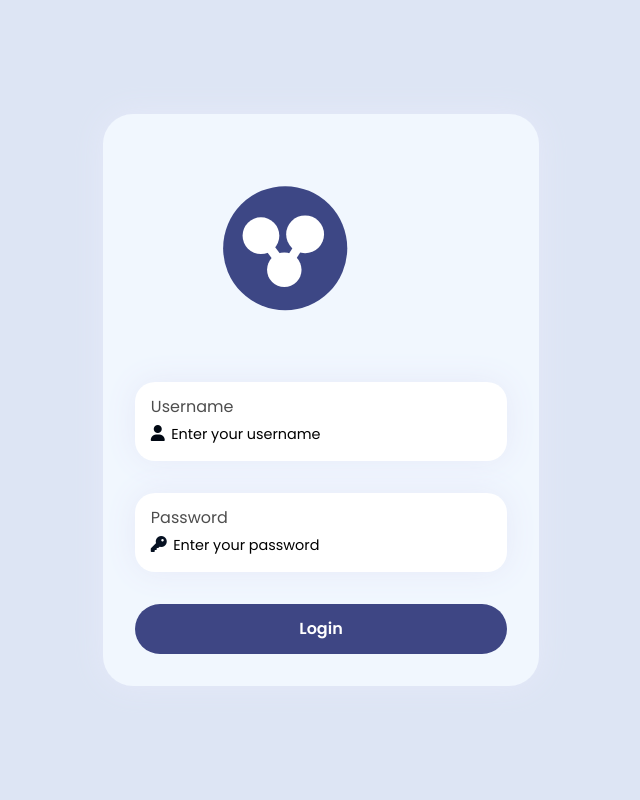
After one commit to ThienMAC/CRManagement, a Django app: page /hrmanagement/login in a window 1280 px wide. The commit adds this page. Shown: the whole page, without its empty margins (319-959 px from the left). Run offline with Django 4.2, Linux system fonts and the light colour scheme; some libraries are stand-ins or nearby versions.

Commit message:
update login page and edit

```diff
--- a/CRManagement/HRManagement/templates/HRManagement/employeeList.html
+++ b/CRManagement/HRManagement/templates/HRManagement/employeeList.html
@@ -75,7 +75,7 @@
                     class="button small red --jb-modal"
                     data-target="sample-modal"
                     type="button"
-                    href="#"
+                    href="{% url 'deleteEmployee' emp.id %}"
                   >
                     <span class="icon"><i class="mdi mdi-trash-can"></i></span>
                   </a>
--- a/CRManagement/HRManagement/templates/HRManagement/hr_main_template.html
+++ b/CRManagement/HRManagement/templates/HRManagement/hr_main_template.html
@@ -133,10 +133,7 @@
       {% endblock content %}
     <!-- Scripts below are for demo only -->
     <script type="text/javascript" src="{% static 'js/main.min.js' %}"></script>
-    <script
-      type="text/javascript"
-      src="{% static 'js/chart.sample.min.js' %}"
-    ></script>
+    <script type="text/javascript" src="{% static 'js/script.js' %}"></script>
 
     <!-- Icons below are for demo only. Feel free to use any icon pack. Docs: https://bulma.io/documentation/elements/icon/ -->
     <link
--- /dev/null
+++ b/CRManagement/HRManagement/templates/HRManagement/login.html
@@ -0,0 +1,77 @@
+{% load static %} {% block content %}
+
+
+<!DOCTYPE html>
+<html lang="en">
+
+<head>
+  <meta charset="UTF-8">
+  <title>CR Management</title>
+  <script type="module" src="https://unpkg.com/ionicons@5.5.2/dist/ionicons/ionicons.esm.js"></script>
+  <script nomodule src="https://unpkg.com/ionicons@5.5.2/dist/ionicons/ionicons.js"></script>
+  <link rel="stylesheet" href="https://cdnjs.cloudflare.com/ajax/libs/normalize/5.0.0/normalize.min.css">
+  <link rel='stylesheet'
+    href='https://fonts.googleapis.com/css2?family=Poppins:ital,wght@0,100;0,200;0,300;0,400;0,500;0,600;0,700;0,800;0,900;1,100;1,200;1,300;1,400;1,500;1,600;1,700;1,800;1,900&amp;display=swap'>
+
+<link rel="stylesheet" type="text/css" href="{% static 'css/stylelogin.css' %}" />
+<link rel="stylesheet" href="https://cdnjs.cloudflare.com/ajax/libs/font-awesome/6.4.2/css/all.min.css" integrity="sha512-z3gLpd7yknf1YoNbCzqRKc4qyor8gaKU1qmn+CShxbuBusANI9QpRohGBreCFkKxLhei6S9CQXFEbbKuqLg0DA==" crossorigin="anonymous" referrerpolicy="no-referrer" />
+
+</head>
+
+<body>
+  <!-- partial:index.partial.html -->
+  <div class="screen-1">
+    <svg class="logo" xmlns="http://www.w3.org/2000/svg" xmlns:xlink="http://www.w3.org/1999/xlink" version="1.1"
+      width="300" height="300" viewbox="0 0 640 480" xml:space="preserve">
+      <g transform="matrix(3.31 0 0 3.31 320.4 240.4)">
+        <circle
+          style="stroke: rgb(0,0,0); stroke-width: 0; stroke-dasharray: none; stroke-linecap: butt; stroke-dashoffset: 0; stroke-linejoin: miter; stroke-miterlimit: 4; fill: rgb(61,71,133); fill-rule: nonzero; opacity: 1;"
+          cx="0" cy="0" r="40"></circle>
+      </g>
+      <g transform="matrix(0.98 0 0 0.98 268.7 213.7)">
+        <circle
+          style="stroke: rgb(0,0,0); stroke-width: 0; stroke-dasharray: none; stroke-linecap: butt; stroke-dashoffset: 0; stroke-linejoin: miter; stroke-miterlimit: 4; fill: rgb(255,255,255); fill-rule: nonzero; opacity: 1;"
+          cx="0" cy="0" r="40"></circle>
+      </g>
+      <g transform="matrix(1.01 0 0 1.01 362.9 210.9)">
+        <circle
+          style="stroke: rgb(0,0,0); stroke-width: 0; stroke-dasharray: none; stroke-linecap: butt; stroke-dashoffset: 0; stroke-linejoin: miter; stroke-miterlimit: 4; fill: rgb(255,255,255); fill-rule: nonzero; opacity: 1;"
+          cx="0" cy="0" r="40"></circle>
+      </g>
+      <g transform="matrix(0.92 0 0 0.92 318.5 286.5)">
+        <circle
+          style="stroke: rgb(0,0,0); stroke-width: 0; stroke-dasharray: none; stroke-linecap: butt; stroke-dashoffset: 0; stroke-linejoin: miter; stroke-miterlimit: 4; fill: rgb(255,255,255); fill-rule: nonzero; opacity: 1;"
+          cx="0" cy="0" r="40"></circle>
+      </g>
+      <g transform="matrix(0.16 -0.12 0.49 0.66 290.57 243.57)">
+        <polygon
+          style="stroke: rgb(0,0,0); stroke-width: 0; stroke-dasharray: none; stroke-linecap: butt; stroke-dashoffset: 0; stroke-linejoin: miter; stroke-miterlimit: 4; fill: rgb(255,255,255); fill-rule: nonzero; opacity: 1;"
+          points="-50,-50 -50,50 50,50 50,-50 "></polygon>
+      </g>
+      <g transform="matrix(0.16 0.1 -0.44 0.69 342.03 248.34)">
+        <polygon
+          style="stroke: rgb(0,0,0); stroke-width: 0; stroke-dasharray: none; stroke-linecap: butt; stroke-dashoffset: 0; stroke-linejoin: miter; stroke-miterlimit: 4; fill: rgb(255,255,255); fill-rule: nonzero; opacity: 1;"
+          vector-effect="non-scaling-stroke" points="-50,-50 -50,50 50,50 50,-50 "></polygon>
+      </g>
+    </svg>
+    <div class="email">
+      <label for="email">Username</label>
+      <div class="sec-2">
+        <i class="fa-solid fa-user" style="color: #010813;"></i>
+        <input type="email" name="email" placeholder="Enter your username" />
+      </div>
+    </div>
+    <div class="password">
+      <label for="password">Password</label>
+      <div class="sec-2">
+        <i class="fa-solid fa-key" style="color: #061122;"></i>
+        <input class="pas" type="password" name="password" placeholder="Enter your password" />
+      </div>
+    </div>
+    <a class="login_button" href="{% url 'employeeList' %}">Login</a>
+  </div>
+</body>
+
+</html>
+
+{% endblock content %}
--- a/CRManagement/HRManagement/urls.py
+++ b/CRManagement/HRManagement/urls.py
@@ -2,6 +2,7 @@ from django.urls import path
 from . import views
 
 urlpatterns = [
+    path("login",views.login,name="login"),
     path("employeeList",views.employeeList,name="employeeList"),
     path("userList",views.userList,name="userList"),
     path("addEmployee",views.addEmployee,name="addEmployee"),
--- a/CRManagement/HRManagement/views.py
+++ b/CRManagement/HRManagement/views.py
@@ -3,6 +3,15 @@ from django.http import HttpResponse
 from .models import Employee,User
 
 # Create your views here.
+#Login -- url: ""
+def login(request):
+
+    context={
+
+    }
+    return render(request,"HRManagement/login.html",context)
+
+
 # Get all Employees -- url: .../employeeList
 def employeeList(request):
 
@@ -124,4 +133,27 @@ def employeeDetail(request, id):
 
 # Delete Employee and user for that employee -- url: ../deleteEmployee
 def deleteEmployee(request,id):
-    return HttpResponse("This is deleteEmployee for "+id)
+
+    employee=Employee.objects.get(id=id)
+    if employee is None:
+        return
+    user=User.objects.get(employee=employee)
+    if user is None:
+        return
+    print(employee)
+    print(user)
+    context={
+        'employee':employee,
+        'user':user
+    }
+
+    if request.method=='POST':
+        print(employee)
+        print(user)
+        user.delete()
+        employee.delete()
+        return redirect("/hrmanagement/employeeList")
+
+
+
+    return render(request,'HRManagement/deleteEmployee.html',context)
--- /dev/null
+++ b/CRManagement/static/css/stylelogin.css
@@ -0,0 +1,110 @@
+/* Login */
+
+* {
+    font-family: "Poppins";
+  }
+
+  body {
+    -webkit-user-select: none;
+       -moz-user-select: none;
+        -ms-user-select: none;
+            user-select: none;
+    overflow-y: hidden;
+    display: flex;
+    justify-content: center;
+    align-items: center;
+    background: #dde5f4;
+    height: 100vh;
+  }
+
+  .screen-1 {
+    background: #f1f7fe;
+    padding: 2em;
+    display: flex;
+    flex-direction: column;
+    border-radius: 30px;
+    box-shadow: 0 0 2em #e6e9f9;
+    gap: 2em;
+  }
+  .screen-1 .logo {
+    margin-top: -3em;
+  }
+  .screen-1 .email {
+    background: white;
+    box-shadow: 0 0 2em #e6e9f9;
+    padding: 1em;
+    display: flex;
+    flex-direction: column;
+    gap: 0.5em;
+    border-radius: 20px;
+    color: #4d4d4d;
+    margin-top: -3em;
+  }
+  .screen-1 .email input {
+    outline: none;
+    border: none;
+  }
+  .screen-1 .email input::-moz-placeholder {
+    color: black;
+    font-size: 0.9em;
+  }
+  .screen-1 .email input:-ms-input-placeholder {
+    color: black;
+    font-size: 0.9em;
+  }
+  .screen-1 .email input::placeholder {
+    color: black;
+    font-size: 0.9em;
+  }
+  .screen-1 .email ion-icon {
+    color: #4d4d4d;
+    margin-bottom: -0.2em;
+  }
+  .screen-1 .password {
+    background: white;
+    box-shadow: 0 0 2em #e6e9f9;
+    padding: 1em;
+    display: flex;
+    flex-direction: column;
+    gap: 0.5em;
+    border-radius: 20px;
+    color: #4d4d4d;
+  }
+  .screen-1 .password input {
+    outline: none;
+    border: none;
+  }
+  .screen-1 .password input::-moz-placeholder {
+    color: black;
+    font-size: 0.9em;
+  }
+  .screen-1 .password input:-ms-input-placeholder {
+    color: black;
+    font-size: 0.9em;
+  }
+  .screen-1 .password input::placeholder {
+    color: black;
+    font-size: 0.9em;
+  }
+  .screen-1 .password ion-icon {
+    color: #4d4d4d;
+    margin-bottom: -0.2em;
+  }
+  .screen-1 .password .show-hide {
+    margin-right: -5em;
+  }
+  .screen-1 .login_button {
+    padding: 1em;
+    background: #3e4684;
+    color: white;
+    border: none;
+    border-radius: 30px;
+    font-weight: 600;
+    text-decoration: none;
+    text-align: center;
+  }
+
+  button {
+    cursor: pointer;
+  }
+  /* End Login */
```
Also changed, not shown: CRManagement/HRManagement/templates/HRManagement/deleteEmployee.html (added, +31 -0 lines), CRManagement/static/css/style.css (+84 -1 lines), CRManagement/static/js/chart.sample.js (deleted, +0 -112 lines), CRManagement/static/js/chart.sample.min.js (deleted, +0 -1 lines).
